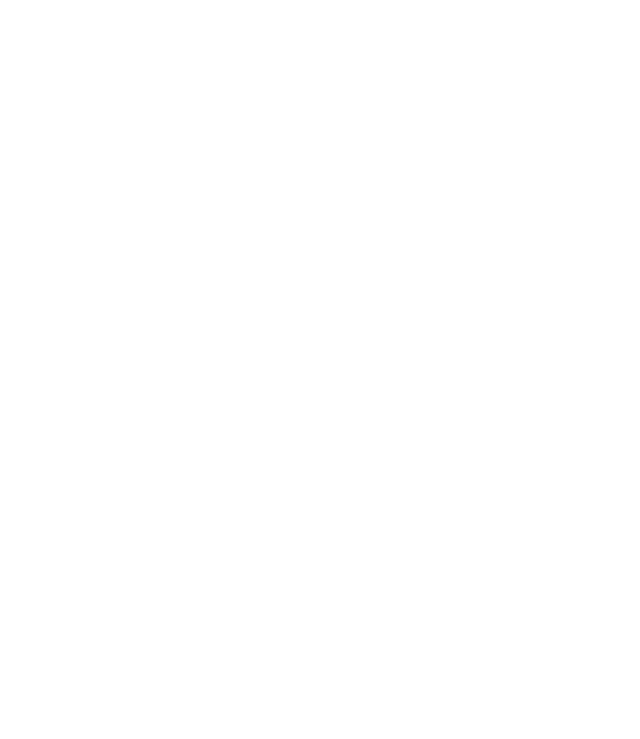
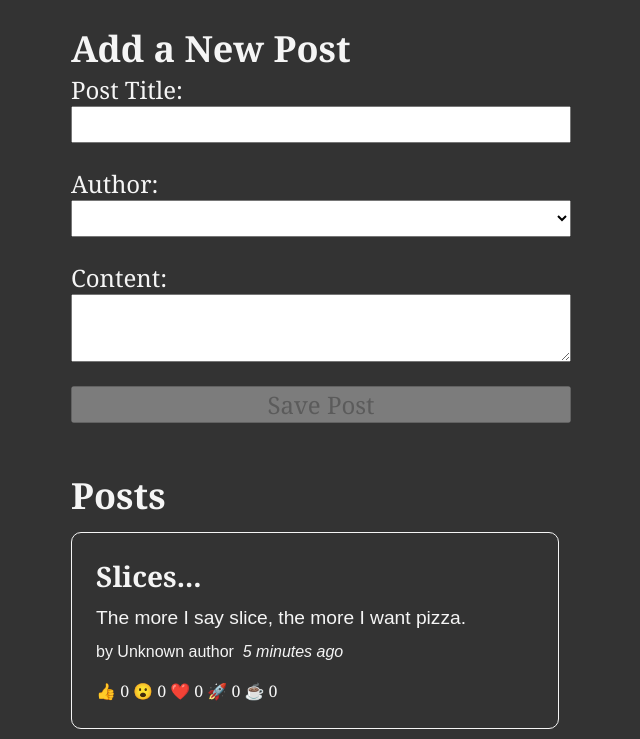
Before and after one commit to Anjum7866/react-redux, a React (Create React App) app: page / in a window 1280 px wide. Shown: the top 739 px of the page, without its empty margins (319-959 px from the left). Built offline with nearby package versions, Linux system fonts and the light colour scheme.

Commit message:
Post Blog using redux

```diff
--- a/package.json
+++ b/package.json
@@ -7,6 +7,7 @@
     "@testing-library/jest-dom": "^5.16.5",
     "@testing-library/react": "^13.4.0",
     "@testing-library/user-event": "^13.5.0",
+    "date-fns": "^2.29.3",
     "react": "^18.2.0",
     "react-dom": "^18.2.0",
     "react-redux": "^8.0.5",
--- a/src/App.js
+++ b/src/App.js
@@ -1,11 +1,13 @@
-import React from 'react'
+import PostsList from "./features/posts/PostsList";
+import AddPostForm from "./features/posts/AddPostForm";
 
-const App = () => {
+function App() {
   return (
-    <div>
-
-    </div>
-  )
+    <main className="App">
+      <AddPostForm />
+      <PostsList />
+    </main>
+  );
 }
 
-export default App
+export default App;
--- a/src/app/store.js
+++ b/src/app/store.js
@@ -1,7 +1,11 @@
 import { configureStore } from "@reduxjs/toolkit";
+import postsReducer from '../features/posts/postsSlice';
+import usersReducer from '../features/users/usersSlice';
+
 
 export const store = configureStore({
     reducer: {
-
+        posts: postsReducer,
+        users: usersReducer
     }
 })
--- /dev/null
+++ b/src/features/posts/AddPostForm.js
@@ -0,0 +1,71 @@
+import { useState } from "react";
+import { useDispatch, useSelector } from "react-redux";
+
+import { postAdded } from "./postsSlice";
+import { selectAllUsers } from "../users/usersSlice";
+
+const AddPostForm = () => {
+    const dispatch = useDispatch()
+
+    const [title, setTitle] = useState('')
+    const [content, setContent] = useState('')
+    const [userId, setUserId] = useState('')
+
+    const users = useSelector(selectAllUsers)
+
+    const onTitleChanged = e => setTitle(e.target.value)
+    const onContentChanged = e => setContent(e.target.value)
+    const onAuthorChanged = e => setUserId(e.target.value)
+
+    const onSavePostClicked = () => {
+        if (title && content) {
+            dispatch(
+                postAdded(title, content, userId)
+            )
+            setTitle('')
+            setContent('')
+        }
+    }
+
+    const canSave = Boolean(title) && Boolean(content) && Boolean(userId)
+
+    const usersOptions = users.map(user => (
+        <option key={user.id} value={user.id}>
+            {user.name}
+        </option>
+    ))
+
+    return (
+        <section>
+            <h2>Add a New Post</h2>
+            <form>
+                <label htmlFor="postTitle">Post Title:</label>
+                <input
+                    type="text"
+                    id="postTitle"
+                    name="postTitle"
+                    value={title}
+                    onChange={onTitleChanged}
+                />
+                <label htmlFor="postAuthor">Author:</label>
+                <select id="postAuthor" value={userId} onChange={onAuthorChanged}>
+                    <option value=""></option>
+                    {usersOptions}
+                </select>
+                <label htmlFor="postContent">Content:</label>
+                <textarea
+                    id="postContent"
+                    name="postContent"
+                    value={content}
+                    onChange={onContentChanged}
+                />
+                <button
+                    type="button"
+                    onClick={onSavePostClicked}
+                    disabled={!canSave}
+                >Save Post</button>
+            </form>
+        </section>
+    )
+}
+export default AddPostForm
--- /dev/null
+++ b/src/features/posts/PostAuthor.js
@@ -0,0 +1,11 @@
+import { useSelector } from "react-redux";
+import { selectAllUsers } from "../users/usersSlice";
+
+const PostAuthor = ({ userId }) => {
+    const users = useSelector(selectAllUsers)
+
+    const author = users.find(user => user.id === userId);
+
+    return <span>by {author ? author.name : 'Unknown author'}</span>
+}
+export default PostAuthor
--- /dev/null
+++ b/src/features/posts/PostsList.js
@@ -0,0 +1,31 @@
+import { useSelector } from "react-redux";
+import { selectAllPosts } from "./postsSlice";
+import PostAuthor from "./PostAuthor";
+import TimeAgo from "./TimeAgo";
+import ReactionButtons from "./ReactionButtons";
+
+const PostsList = () => {
+    const posts = useSelector(selectAllPosts)
+
+    const orderedPosts = posts.slice().sort((a, b) => b.date.localeCompare(a.date))
+
+    const renderedPosts = orderedPosts.map(post => (
+        <article key={post.id}>
+            <h3>{post.title}</h3>
+            <p>{post.content.substring(0, 100)}</p>
+            <p className="postCredit">
+                <PostAuthor userId={post.userId} />
+                <TimeAgo timestamp={post.date} />
+            </p>
+            <ReactionButtons post={post} />
+        </article>
+    ))
+
+    return (
+        <section>
+            <h2>Posts</h2>
+            {renderedPosts}
+        </section>
+    )
+}
+export default PostsList
--- /dev/null
+++ b/src/features/posts/ReactionButtons.js
@@ -0,0 +1,32 @@
+import { useDispatch } from "react-redux";
+import { reactionAdded } from "./postsSlice";
+
+const reactionEmoji = {
+    thumbsUp: '👍',
+    wow: '😮',
+    heart: '❤️',
+    rocket: '🚀',
+    coffee: '☕'
+}
+
+const ReactionButtons = ({ post }) => {
+    const dispatch = useDispatch()
+
+    const reactionButtons = Object.entries(reactionEmoji).map(([name, emoji]) => {
+        return (
+            <button
+                key={name}
+                type="button"
+                className="reactionButton"
+                onClick={() =>
+                    dispatch(reactionAdded({ postId: post.id, reaction: name }))
+                }
+            >
+                {emoji} {post.reactions[name]}
+            </button>
+        )
+    })
+
+    return <div>{reactionButtons}</div>
+}
+export default ReactionButtons
--- /dev/null
+++ b/src/features/posts/TimeAgo.js
@@ -0,0 +1,17 @@
+import { parseISO, formatDistanceToNow } from 'date-fns';
+
+const TimeAgo = ({ timestamp }) => {
+    let timeAgo = ''
+    if (timestamp) {
+        const date = parseISO(timestamp)
+        const timePeriod = formatDistanceToNow(date)
+        timeAgo = `${timePeriod} ago`
+    }
+
+    return (
+        <span title={timestamp}>
+            &nbsp; <i>{timeAgo}</i>
+        </span>
+    )
+}
+export default TimeAgo
--- /dev/null
+++ b/src/features/posts/postsSlice.js
@@ -0,0 +1,74 @@
+import { createSlice, nanoid } from "@reduxjs/toolkit";
+import { sub } from 'date-fns';
+
+const initialState = [
+    {
+        id: '1',
+        title: 'Learning Redux Toolkit',
+        content: "I've heard good things.",
+        date: sub(new Date(), { minutes: 10 }).toISOString(),
+        reactions: {
+            thumbsUp: 0,
+            wow: 0,
+            heart: 0,
+            rocket: 0,
+            coffee: 0
+        }
+    },
+    {
+        id: '2',
+        title: 'Slices...',
+        content: "The more I say slice, the more I want pizza.",
+        date: sub(new Date(), { minutes: 5 }).toISOString(),
+        reactions: {
+            thumbsUp: 0,
+            wow: 0,
+            heart: 0,
+            rocket: 0,
+            coffee: 0
+        }
+    }
+]
+
+const postsSlice = createSlice({
+    name: 'posts',
+    initialState,
+    reducers: {
+        postAdded: {
+            reducer(state, action) {
+                state.push(action.payload)
+            },
+            prepare(title, content, userId) {
+                return {
+                    payload: {
+                        id: nanoid(),
+                        title,
+                        content,
+                        date: new Date().toISOString(),
+                        userId,
+                        reactions: {
+                            thumbsUp: 0,
+                            wow: 0,
+                            heart: 0,
+                            rocket: 0,
+                            coffee: 0
+                        }
+                    }
+                }
+            }
+        },
+        reactionAdded(state, action) {
+            const { postId, reaction } = action.payload
+            const existingPost = state.find(post => post.id === postId)
+            if (existingPost) {
+                existingPost.reactions[reaction]++
+            }
+        }
+    }
+})
+
+export const selectAllPosts = (state) => state.posts;
+
+export const { postAdded, reactionAdded } = postsSlice.actions
+
+export default postsSlice.reducer
--- /dev/null
+++ b/src/features/users/usersSlice.js
@@ -0,0 +1,17 @@
+import { createSlice } from "@reduxjs/toolkit";
+
+const initialState = [
+    { id: '0', name: 'Dude Lebowski' },
+    { id: '1', name: 'Neil Young' },
+    { id: '2', name: 'Dave Gray' }
+]
+
+const usersSlice = createSlice({
+    name: 'users',
+    initialState,
+    reducers: {}
+})
+
+export const selectAllUsers = (state) => state.users;
+
+export default usersSlice.reducer
--- a/src/index.css
+++ b/src/index.css
@@ -4,37 +4,66 @@
   box-sizing: border-box;
 }
 
+html {
+  font-family: Cambria, Cochin, Georgia, Times, "Times New Roman", serif;
+  background: #333;
+  color: whitesmoke;
+}
+
 body {
   min-height: 100vh;
-  font-size: 5rem;
-  display: grid;
-  place-content: center;
+  font-size: 1.5rem;
+  padding: 0 10% 10%;
 }
 
 input,
-button {
+textarea,
+button,
+select {
   font: inherit;
-  padding: 0.5rem;
+  margin-bottom: 1em;
+}
+
+main {
+  max-width: 500px;
+  margin: auto;
 }
 
 section {
+  margin-top: 1em;
+}
+
+article {
+  margin: 0.5em 0.5em 0.5em 0;
+  border: 1px solid whitesmoke;
+  border-radius: 10px;
+  padding: 1em;
+}
+
+h1 {
+  font-size: 3.5rem;
+}
+
+p {
+  font-family: Arial, Helvetica, sans-serif;
+  line-height: 1.4;
+  font-size: 1.2rem;
+  margin: 0.5em 0;
+}
+
+form {
   display: flex;
   flex-direction: column;
-  justify-content: center;
-  align-items: center;
 }
 
-input {
-  text-align: center;
-  max-width: 2.5em;
+.postCredit {
+  font-size: 1rem;
 }
 
-button {
-  font-size: 2rem;
-  margin: 0.5em 0 0.5em 0.5em;
-  min-width: 2em;
+.reactionButton {
+  margin: 0 0.25em 0 0;
+  background: transparent;
+  border: none;
+  color: whitesmoke;
+  font-size: 1rem;
 }
-
-button:first-child {
-  margin-left: 0;
-}
```
Also changed, not shown: 1 other file (tests, documents, lock files or other folders).
